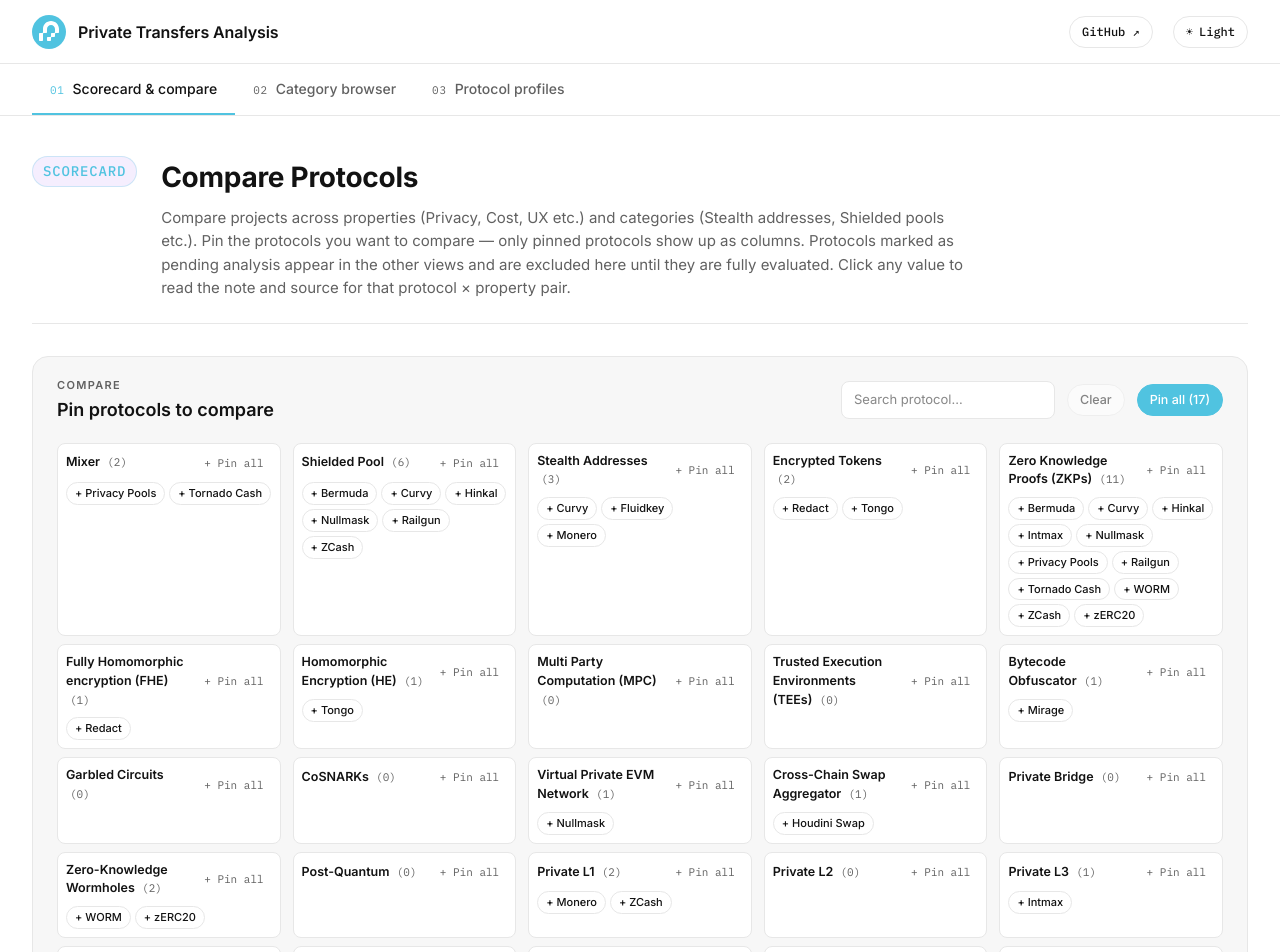
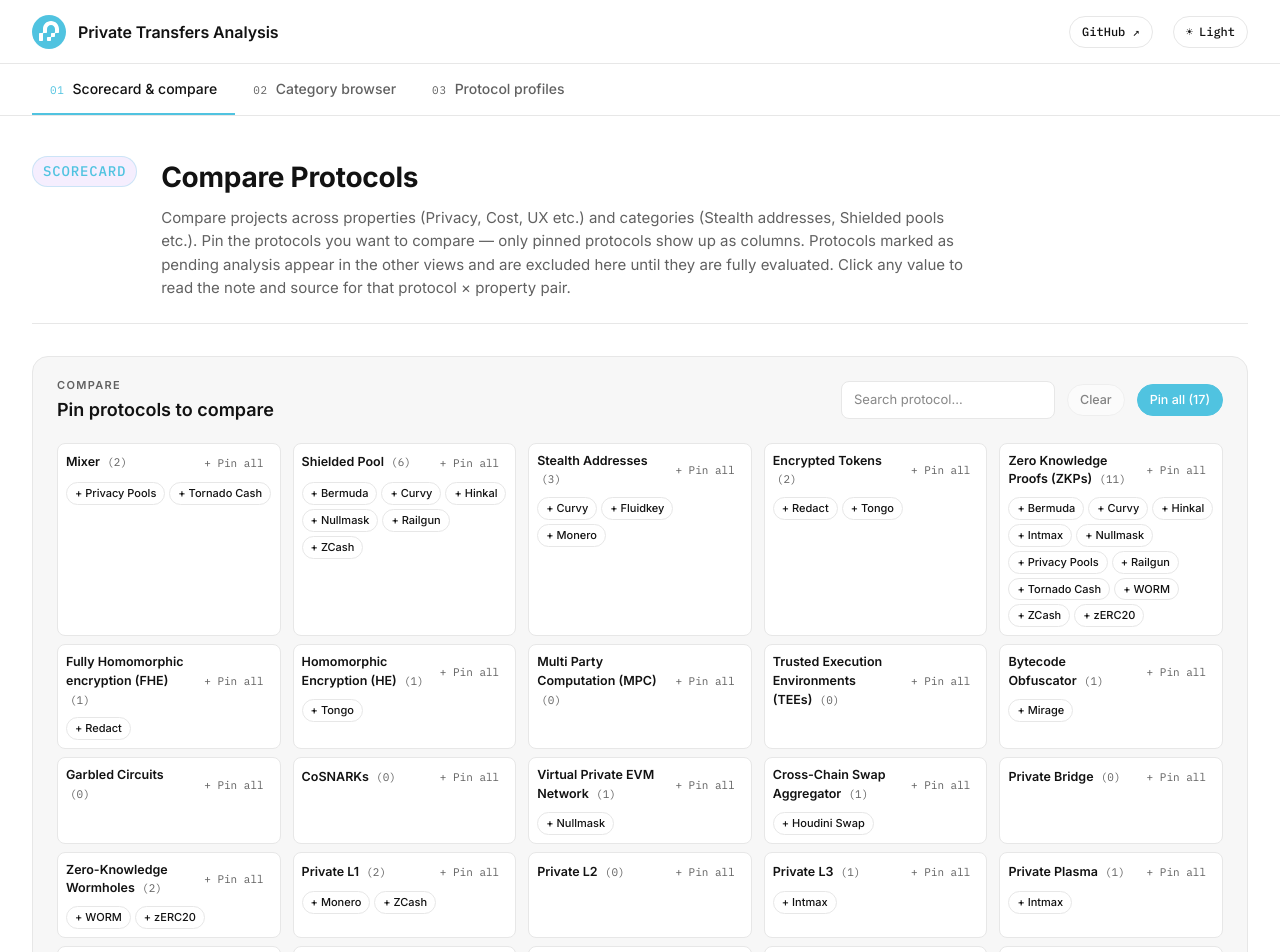
Before and after one commit to privacy-ethereum/private-transfers-benchmarks, a React (Vite) app in the folder project-evaluations/: page / in a window 1280 px wide. Shown: the top 952 px of the page. Built offline with nearby package versions, Linux system fonts and the light colour scheme.

Commit message:
feat(project-evaluations): remove post-quantum category

```diff
--- a/project-evaluations/src/data/evaluations/coti.json
+++ b/project-evaluations/src/data/evaluations/coti.json
@@ -4,7 +4,7 @@
   "description": "COTI is a blockchain network designed to enable computation on encrypted data through the use of Garbled Circuits. COTI can be used under the hood to build private ERC20 tokens and deploy it on any EVM-compatible chain.",
   "status": "pending",
   "documentation": "https://docs.coti.io/coti-documentation/build-on-coti/tools/contracts-library/tokens/private-erc20",
-  "categories": ["Garbled Circuits", "Private L2"],
+  "categories": ["Garbled Circuits", "Multi Party Computation (MPC)", "Private L2"],
   "properties": [],
   "sourceUrls": []
 }
--- a/project-evaluations/src/data/evaluations/platus.json
+++ b/project-evaluations/src/data/evaluations/platus.json
@@ -4,7 +4,7 @@
   "description": "An onchain privacy protocol with post-quantum security for EVM chains. It implements a shielded pool that works with any dApp.",
   "status": "pending",
   "documentation": "https://docs.platus.xyz/",
-  "categories": ["Shielded Pool", "Zero Knowledge Proofs (ZKPs)", "Post-Quantum", "Stealth Addresses"],
+  "categories": ["Shielded Pool", "Zero Knowledge Proofs (ZKPs)", "Stealth Addresses"],
   "properties": [],
   "sourceUrls": []
 }
--- a/project-evaluations/src/data/schema.ts
+++ b/project-evaluations/src/data/schema.ts
@@ -17,7 +17,6 @@
   "Cross-Chain Swap Aggregator",
   "Private Bridge",
   "Zero-Knowledge Wormholes",
-  "Post-Quantum",
   "Private L1",
   "Private L2",
   "Private L3",
```
